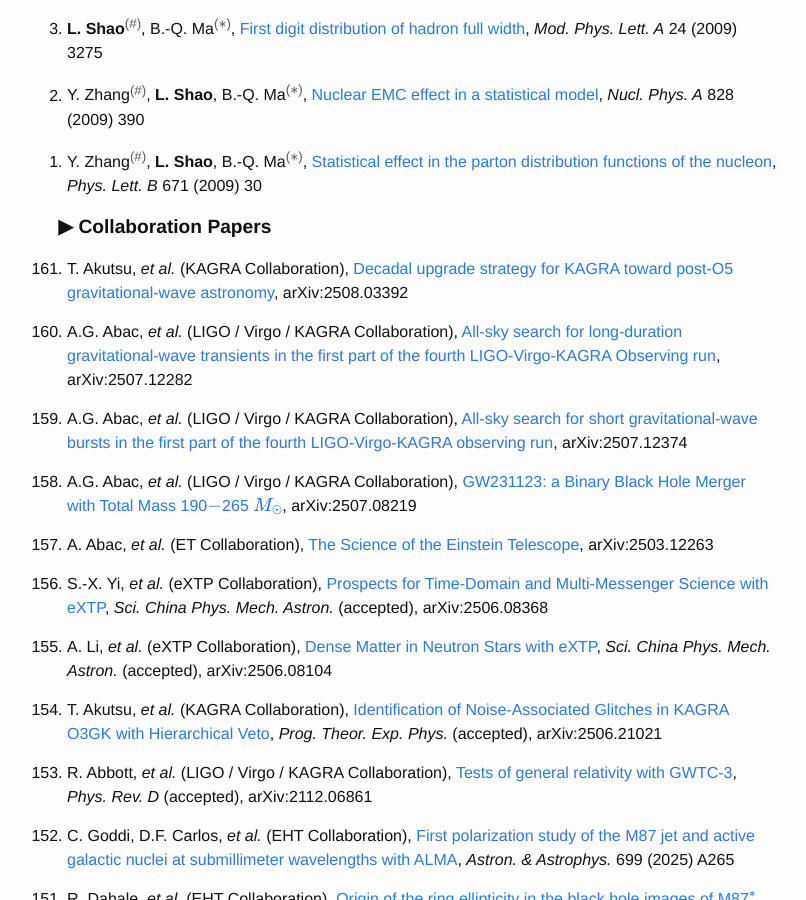
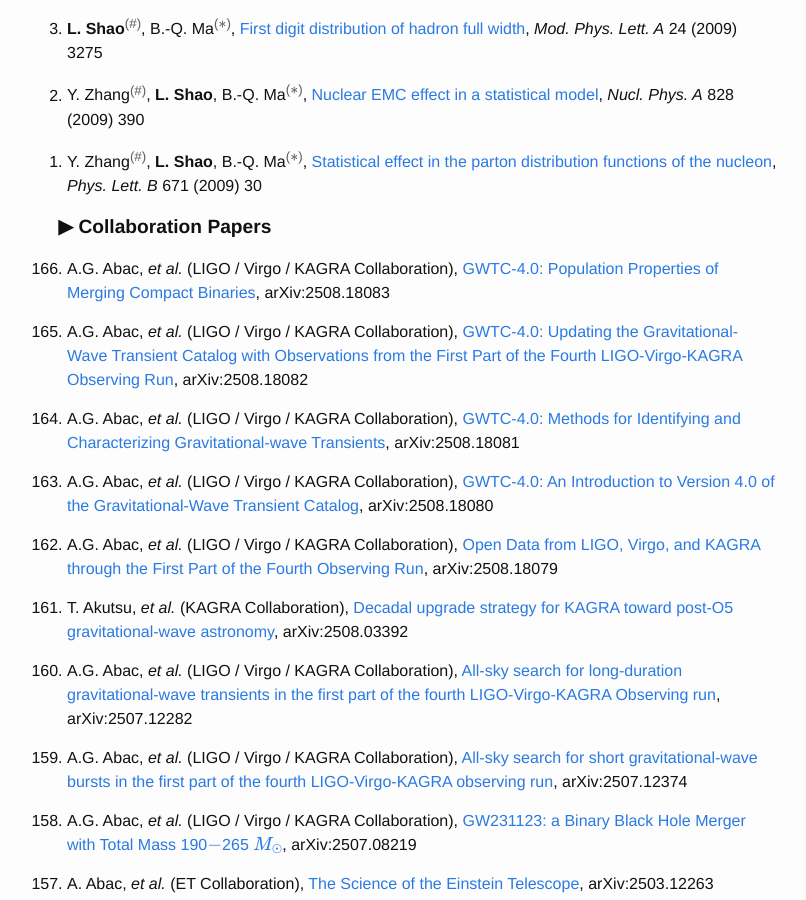
Before and after one commit to Friendshao/Friendshao.github.io, a Jekyll site: the page built from docs/publist.md, in a window 1280 px wide and 900 px high, scrolled down 12969 px. Shown: the whole window, without its empty margins (233-1039 px from the left). Built offline with Jekyll 4.4.1, drawn with Linux system fonts in a browser that asks for light colours; formulas are drawn with MathJax 3.

Commit message:
add gwtc4

```diff
--- a/docs/publist.md
+++ b/docs/publist.md
@@ -985,6 +985,27 @@
 
 <a name="collaboration"></a>
 <big>**&nbsp; &nbsp; &#9654; Collaboration Papers**</big>
+
+0. A.G. Abac, *et al.* (LIGO / Virgo / KAGRA Collaboration), [GWTC-4.0:
+Population Properties of Merging Compact
+Binaries](https://www.arxiv.org/abs/2508.18083), arXiv:2508.18083
+
+0. A.G. Abac, *et al.* (LIGO / Virgo / KAGRA Collaboration), [GWTC-4.0: Updating
+the Gravitational-Wave Transient Catalog with Observations from the First Part
+of the Fourth LIGO-Virgo-KAGRA Observing
+Run](https://www.arxiv.org/abs/2508.18082), arXiv:2508.18082
+
+0. A.G. Abac, *et al.* (LIGO / Virgo / KAGRA Collaboration), [GWTC-4.0: Methods
+for Identifying and Characterizing Gravitational-wave
+Transients](https://www.arxiv.org/abs/2508.18081), arXiv:2508.18081
+
+0. A.G. Abac, *et al.* (LIGO / Virgo / KAGRA Collaboration), [GWTC-4.0: An
+Introduction to Version 4.0 of the Gravitational-Wave Transient
+Catalog](https://www.arxiv.org/abs/2508.18080), arXiv:2508.18080
+
+0. A.G. Abac, *et al.* (LIGO / Virgo / KAGRA Collaboration), [Open Data from
+LIGO, Virgo, and KAGRA through the First Part of the Fourth Observing
+Run](https://www.arxiv.org/abs/2508.18079), arXiv:2508.18079
 
 0. T. Akutsu, *et al.* (KAGRA Collaboration), [Decadal upgrade strategy for
 KAGRA toward post-O5 gravitational-wave
```
Also changed, not shown: other parts of docs/publist.md (+1 -1 lines).
